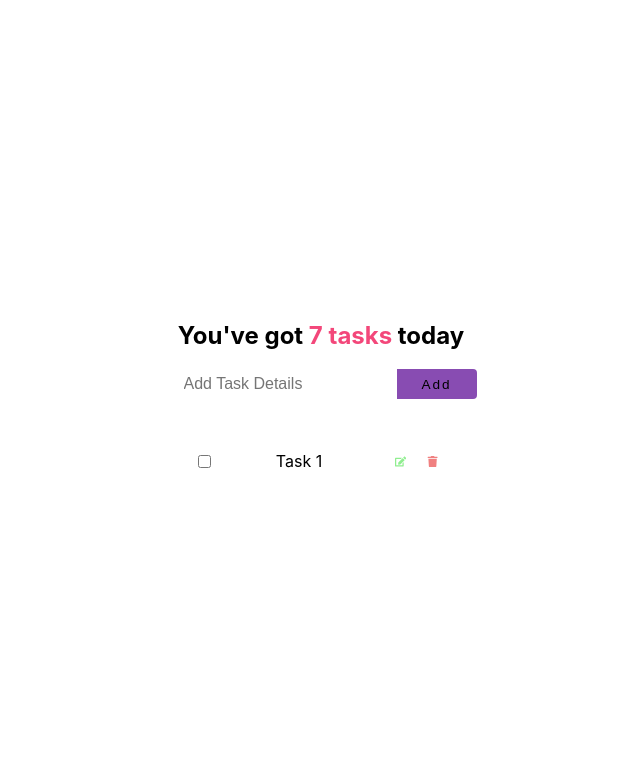
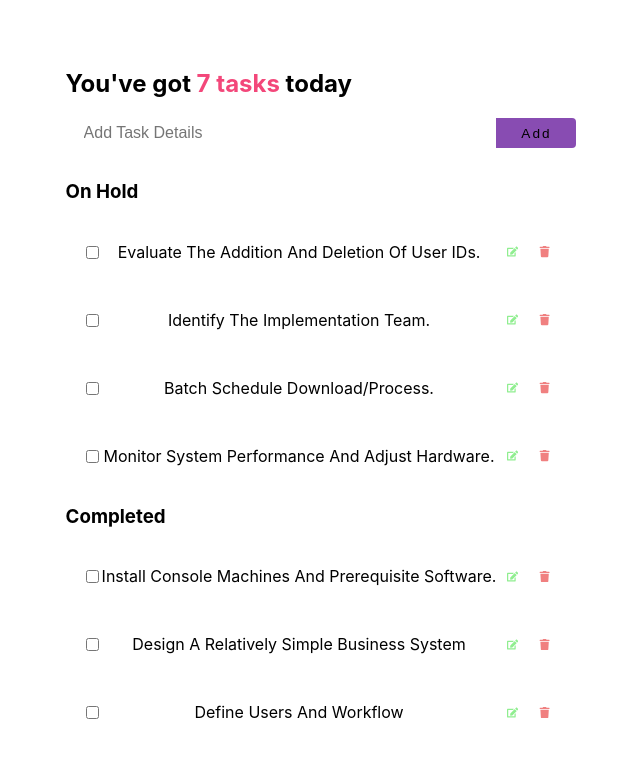
Before and after one commit to sp-95/todo-list-demo, a React (Create React App) app: page / in a window 1280 px wide. Shown: the top 758 px of the page, without its empty margins (319-959 px from the left). Built offline with nearby package versions, Linux system fonts and the light colour scheme; data requests are answered from the project's data file.

Commit message:
Feat: Create a mock db and read tasks from there

```diff
--- a/src/App.js
+++ b/src/App.js
@@ -1,11 +1,11 @@
-import TaskContainer from './components/TaskContainer';
+import TaskContainer from "./components/TaskContainer"
 
 function App() {
   return (
     <main>
       <TaskContainer />
     </main>
-  );
+  )
 }
 
-export default App;
+export default App
--- /dev/null
+++ b/src/components/Loading.js
@@ -0,0 +1,11 @@
+import "./loading.css"
+
+const Loading = () => {
+  return (
+    <div className="loading">
+      <h1>Loading...</h1>
+    </div>
+  )
+}
+
+export default Loading
--- a/src/components/TaskContainer.js
+++ b/src/components/TaskContainer.js
@@ -1,11 +1,41 @@
+import React, { useState, useEffect } from "react"
+import "./task_container.css"
 import TaskList from "./TaskList"
-import "./task_container.css"
+import Loading from "./Loading"
+
+const url = "http://localhost:8000/tasks"
 
 const TaskContainer = () => {
+  const [loading, setLoading] = useState(true)
+  const [tasks, setTasks] = useState([])
+
+  const fetchData = async () => {
+    try {
+      const response = await fetch(url)
+      const data = await response.json()
+      if (data) {
+        setTasks(data)
+      } else {
+        setTasks([])
+      }
+    } catch (error) {
+      console.log(error)
+    }
+    setLoading(false)
+  }
+
+  useEffect(() => {
+    fetchData()
+  }, [])
+
   return (
     <section className="task-container">
       <h1>
-        You've got <span className="num-tasks">7 tasks</span> today
+        You've got{" "}
+        <span className="num-tasks">
+          {tasks.length} task{tasks.length > 1 ? "s" : ""}
+        </span>{" "}
+        today
       </h1>
       <form className="add-task" onSubmit={() => alert("Submitted")}>
         <div className="form-control">
@@ -13,9 +43,24 @@ const TaskContainer = () => {
           <button className="add-btn">Add</button>
         </div>
       </form>
-      <div className="task-list">
-        <TaskList />
-      </div>
+      {loading ? (
+        <Loading />
+      ) : (
+        <div className="task-list">
+          <h3>On Hold</h3>
+          {tasks.length
+            ? tasks
+                .filter(({ completed }) => !completed)
+                .map(task => <TaskList key={task.id} {...task} />)
+            : ""}
+          <h3>Completed</h3>
+          {tasks.length
+            ? tasks
+                .filter(({ completed }) => completed)
+                .map(task => <TaskList key={task.id} {...task} />)
+            : ""}
+        </div>
+      )}
     </section>
   )
 }
--- a/src/components/TaskList.js
+++ b/src/components/TaskList.js
@@ -1,18 +1,22 @@
-import React from 'react'
-import { FaEdit, FaTrash } from 'react-icons/fa'
+import React from "react"
+import { FaEdit, FaTrash } from "react-icons/fa"
 import "./task_list.css"
 
-const TaskList = () => {
+const TaskList = ({ title, completed }) => {
   return (
-    <div className="task-item">
+    <div className={"task-item" + (completed ? " completed" : "")}>
       <input type="checkbox" className="task-status" />
-      <p>Task 1</p>
+      <p>{title}</p>
       <div>
-        <button className="edit-btn" onClick={() => alert("Edited")}><FaEdit /></button>
-        <button className="delete-btn" onClick={() => alert("Deleted")}><FaTrash /></button>
+        <button className="edit-btn" onClick={() => alert("Edited")}>
+          <FaEdit />
+        </button>
+        <button className="delete-btn" onClick={() => alert("Deleted")}>
+          <FaTrash />
+        </button>
       </div>
     </div>
-  );
+  )
 }
 
-export default TaskList;
+export default TaskList
--- /dev/null
+++ b/src/components/loading.css
@@ -0,0 +1,3 @@
+.loading {
+  text-align: center;
+}
--- a/src/components/task_container.css
+++ b/src/components/task_container.css
@@ -1,5 +1,22 @@
+/* section */
+.section {
+  padding: 5rem 0;
+}
+
+.section-center {
+  width: 90vw;
+  margin: 0 auto;
+  max-width: 35rem;
+  margin-top: 8rem;
+}
+@media screen and (min-width: 992px) {
+  .section-center {
+    width: 95vw;
+  }
+}
+
 .num-tasks {
-  color: #F3477A;
+  color: #f3477a;
 }
 
 .form-control {
@@ -18,7 +35,7 @@
 }
 
 .add-btn {
-  background: #884CB2;
+  background: #884cb2;
   border-color: transparent;
   flex: 0 0 5rem;
   display: grid;
@@ -29,12 +46,12 @@
   border-top-right-radius: 0.25rem;
   border-bottom-right-radius: 0.25rem;
   cursor: pointer;
-  content: #FFF;
+  content: #fff;
   transition: all 0.3s linear;
   font-size: 0.85rem;
 }
 .add-btn:hover {
-  background: #a070c1;
+  background: #6d3d8e;
 }
 
 .task-list {
--- /dev/null
+++ b/src/data/db.json
@@ -0,0 +1,53 @@
+{
+  "tasks": [
+    {
+      "id": 1,
+      "title": "Evaluate the addition and deletion of user IDs.",
+      "completed": false,
+      "status": "Pending",
+      "priority": "Minor"
+    },
+    {
+      "id": 2,
+      "title": "Identify the implementation team.",
+      "completed": false,
+      "status": "In Progress",
+      "priority": "Normal"
+    },
+    {
+      "id": 3,
+      "title": "Batch schedule download/process.",
+      "completed": false,
+      "status": "Pending",
+      "priority": "Critical"
+    },
+    {
+      "id": 4,
+      "title": "Monitor system performance and adjust hardware.",
+      "completed": false,
+      "status": "Pending",
+      "priority": "Minor"
+    },
+    {
+      "id": 5,
+      "title": "Install console machines and prerequisite software.",
+      "completed": true,
+      "status": "Completed",
+      "priority": "Critical"
+    },
+    {
+      "id": 6,
+      "title": "Design a relatively simple business system",
+      "completed": true,
+      "status": "Pending",
+      "priority": "Critical"
+    },
+    {
+      "id": 7,
+      "title": "Define users and workflow",
+      "completed": true,
+      "status": "Cancelled",
+      "priority": "Minor"
+    }
+  ]
+}
--- a/src/index.css
+++ b/src/index.css
@@ -1,14 +1,14 @@
 body {
   margin: 0;
-  font-family: -apple-system, BlinkMacSystemFont, 'Segoe UI', 'Roboto', 'Oxygen',
-    'Ubuntu', 'Cantarell', 'Fira Sans', 'Droid Sans', 'Helvetica Neue',
+  font-family: -apple-system, BlinkMacSystemFont, "Segoe UI", "Roboto", "Oxygen",
+    "Ubuntu", "Cantarell", "Fira Sans", "Droid Sans", "Helvetica Neue",
     sans-serif;
   -webkit-font-smoothing: antialiased;
   -moz-osx-font-smoothing: grayscale;
 }
 
 code {
-  font-family: source-code-pro, Menlo, Monaco, Consolas, 'Courier New',
+  font-family: source-code-pro, Menlo, Monaco, Consolas, "Courier New",
     monospace;
 }
 
```
Also changed, not shown: src/index.js (+6 -6 lines).
